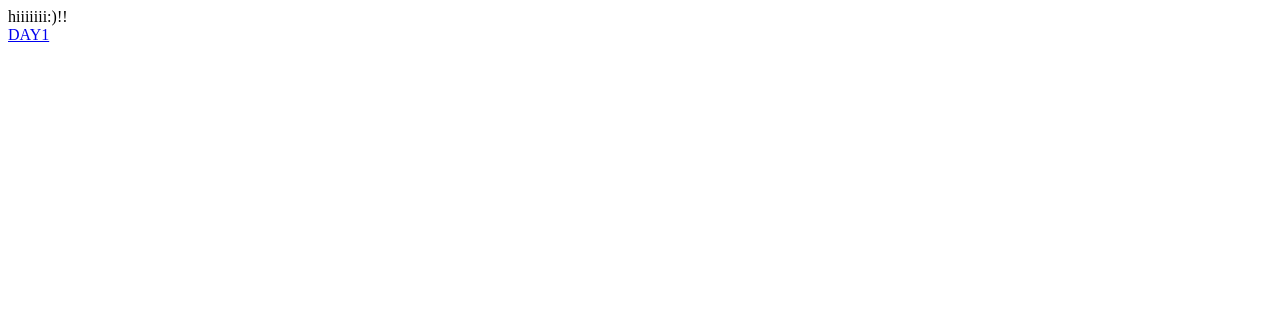
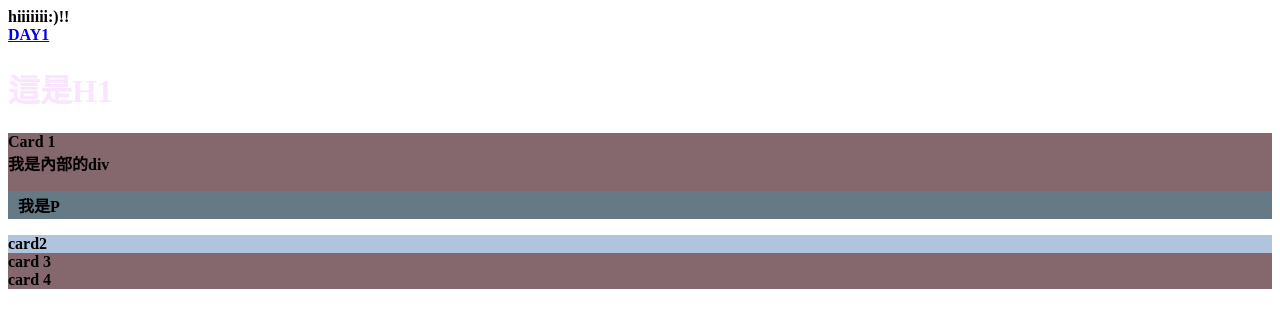
Before and after one commit to zxc20020808/zxc20020808.github.io, a plain HTML site: page index.html in a window 1280 px wide. Drawn offline with Linux system fonts and the light colour scheme.

Commit message:
0307修改

```diff
--- /dev/null
+++ b/MyCss.css
@@ -0,0 +1,18 @@
+<style>
+    h1{
+        color: #fae5ff
+    }
+    body{
+        font-weight: 800;
+    }
+    #sss_card{
+      background-color: lightsteelblue;
+    }
+    .card{
+        background-color: #85676e;
+    }
+    .card > p{
+        background-color: #667a85;
+        padding: 2px 10px;
+    }
+</style>
--- a/index.html
+++ b/index.html
@@ -3,9 +3,20 @@
 <head>
     <meta charset="UTF-8">
     <title>:)))))</title>
+    <link rel="stylesheet" href="MyCss.css">
+
 </head>
 <body>
     hiiiiiii:)!!<br>
-<a href="https://www.youtube.com/">DAY1</a>
+    <a href="https://www.youtube.com/">DAY1</a>
+    <h1 style="color: #fae5ff">這是H1</h1>
+
+<div class="card">Card 1
+    <div>我是內部的div</div>
+    <p>我是P</p>
+</div>
+<div id="sss_card" class="card" >card2</div>
+<div class="card"> card 3 </div>
+<div class="card"> card 4 </div>
 </body>
 </html>
```
